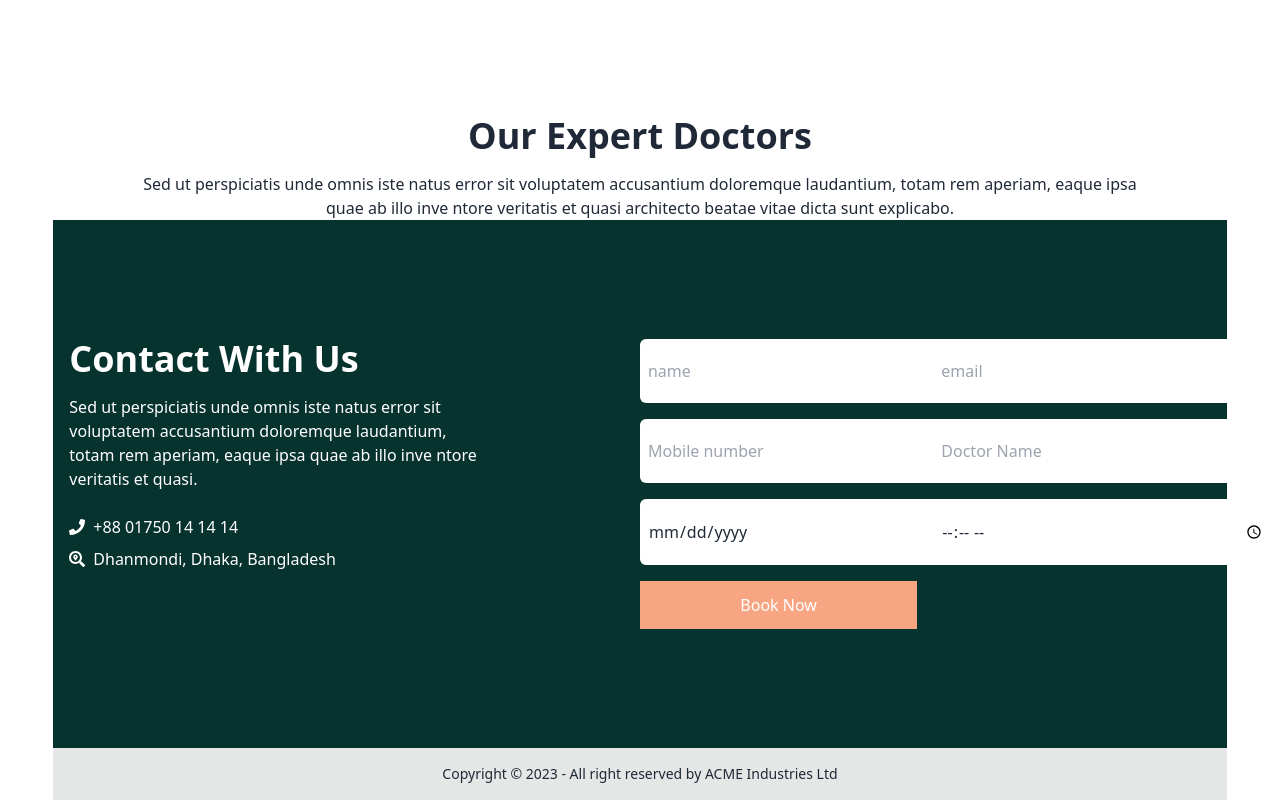
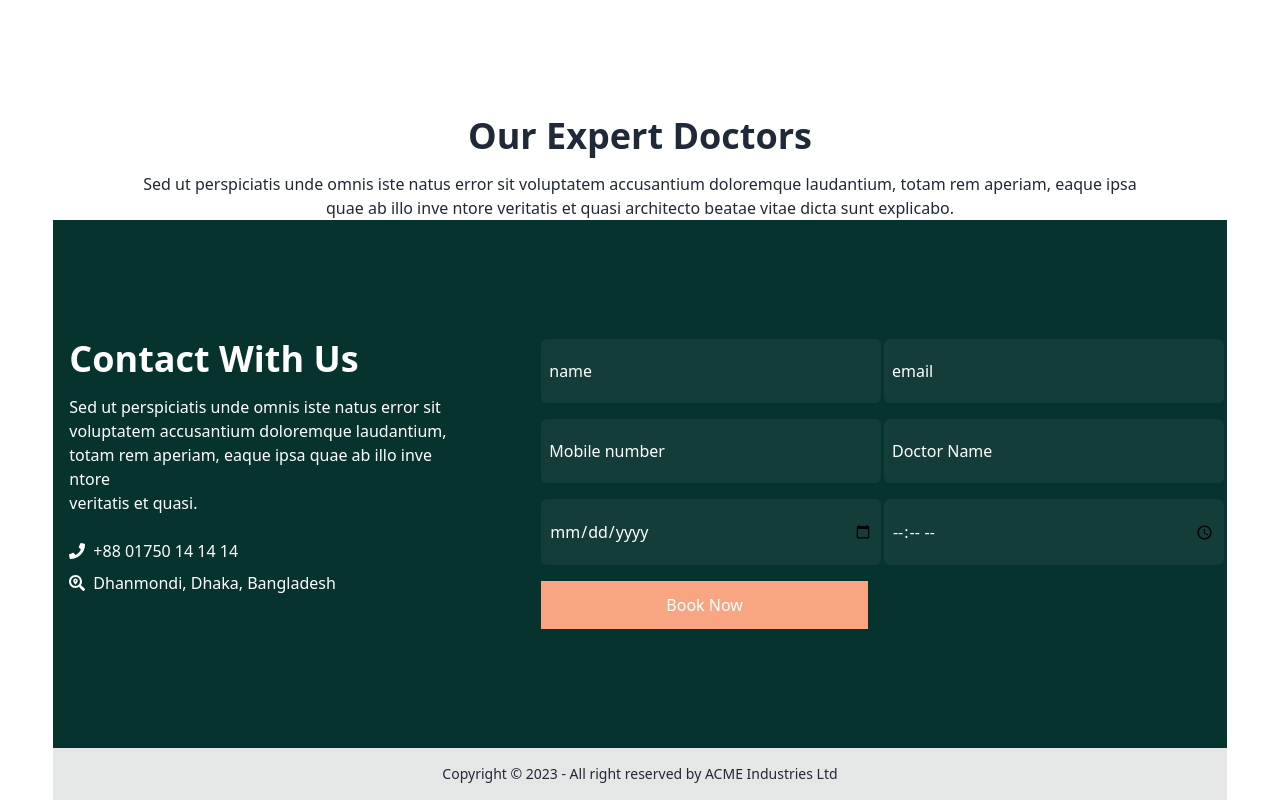
Before and after one commit to mahedihassannir/HospitalWeb, a React (Vite) app: page / in a window 1280 px wide. Shown: the part 2564-3364 px from the top of the page. Built offline with nearby package versions, Linux system fonts and the light colour scheme.

Commit message:
place holdre make white done

```diff
--- a/src/Components/From.jsx
+++ b/src/Components/From.jsx
@@ -1,13 +1,15 @@
-import {FaPhone, FaSearchLocation } from "react-icons/fa";
+import { FaPhone, FaSearchLocation } from "react-icons/fa";
+
+import '../css/banner.css'
 
 const From = () => {
     return (
         <div>
             <div className=" bg-[#07332F] flex justify-center items-center w-full h-[528px]">
 
-                <div className="flex w-full ">
+                <div className="flex justify-center gap-20  w-full ">
 
-                    <div className=" ml-4 text-white w-1/2 ">
+                    <div className=" ml-4 text-white  ">
                         <h1 className="text-4xl font-bold ">Contact With Us</h1>
 
                         <p className="py-4">Sed ut perspiciatis unde omnis iste natus error sit <br /> voluptatem accusantium doloremque laudantium, <br /> totam rem aperiam, eaque ipsa quae ab illo inve ntore <br /> veritatis et quasi.</p>
@@ -19,13 +21,13 @@ const From = () => {
                         </div>
 
                     </div>
-                    <div className="grid mr-4 grid-cols-2 gap-4  w-1/2">
-                        <input className=" pl-2 rounded-md w-[340px] py-5 " type="text" placeholder="name" />
-                        <input className=" pl-2 rounded-md w-[340px] py-5 " type="text" placeholder="email" />
-                        <input className=" pl-2 rounded-md w-[340px] py-5 " type="text" placeholder="Mobile number" />
-                        <input className=" pl-2 rounded-md w-[340px] py-5 " type="text" placeholder="Doctor Name" />
-                        <input className=" px-2 rounded-md w-[340px] py-5 " type="date" placeholder="Date" />
-                        <input className=" px-2 rounded-md w-[340px] py-5 " type="time" placeholder="time" />
+                    <div className="grid mr-4 grid-cols-2 gap-4  ">
+                        <input className=" text-white  mmc pl-2 rounded-md w-[340px] py-5 " type="text" placeholder="name" />
+                        <input className=" text-white  mmc pl-2 rounded-md w-[340px] py-5 " type="text" placeholder="email" />
+                        <input className="  text-white mmc pl-2 rounded-md w-[340px] py-5 " type="text" placeholder="Mobile number" />
+                        <input className="mmc  text-white  pl-2 rounded-md w-[340px] py-5 " type="text" placeholder="Doctor Name" />
+                        <input className="mmc  text-white px-2 rounded-md w-[340px] py-5   " type="date" placeholder="Date" />
+                        <input className="mmc px-2 rounded-md w-[340px] py-5  text-white " type="time" placeholder="time" />
 
                         <button type="submit" className=" bg-[#F7A582] text-center text-white w-full py-3">
                             Book Now
--- a/src/css/banner.css
+++ b/src/css/banner.css
@@ -3,3 +3,12 @@
   background-size: cover;
   background-repeat: no-repeat;
 }
+
+.mmc {
+  background-color: rgba(255, 255, 255, 0.05);
+}
+
+.mmc::placeholder {
+  color: white;
+
+}
--- a/tailwind.config.js
+++ b/tailwind.config.js
@@ -5,7 +5,9 @@ export default {
     "./src/**/*.{js,ts,jsx,tsx}",
   ],
   theme: {
-    extend: {},
+    extend: {
+
+    },
   },
   plugins: [require("daisyui")],
 }
```
